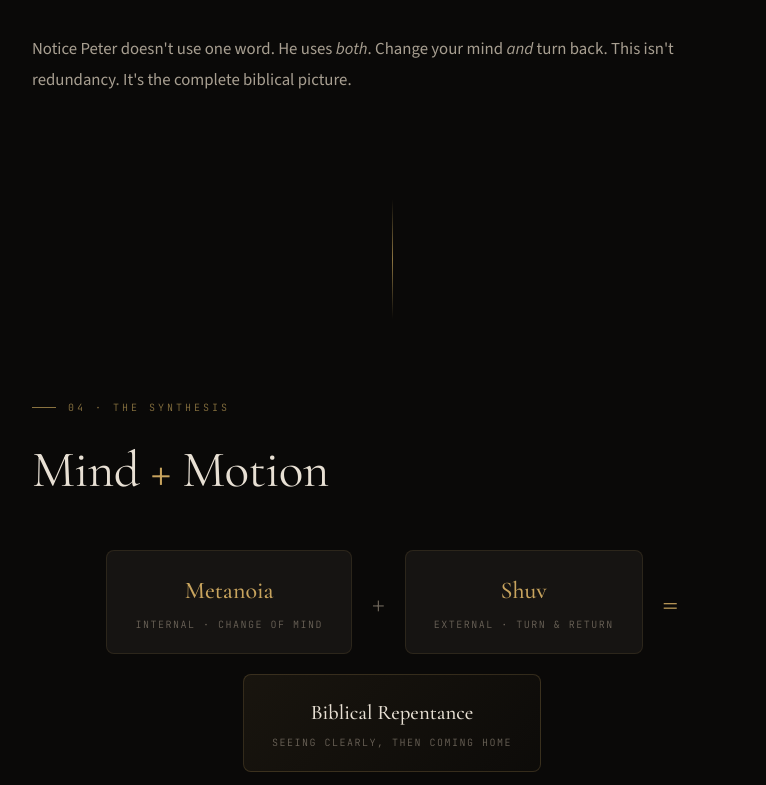
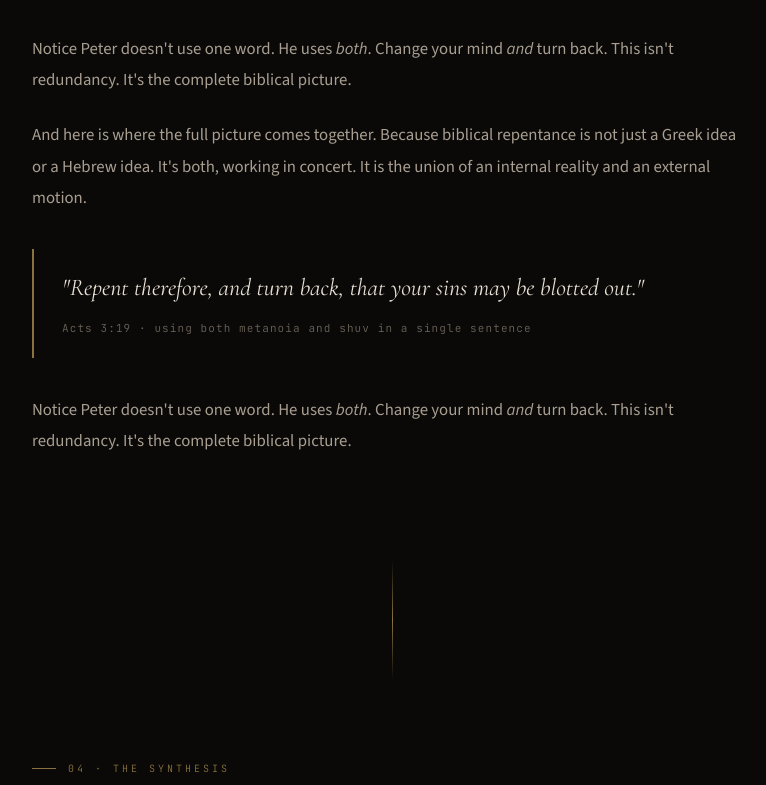
Before and after one commit to scha77/repent, a plain HTML site: page index.html in a window 1280 px wide. Shown: the part 5235-6020 px from the top of the page, without its empty margins (248-1014 px from the left). Drawn offline with nearby package versions, Linux system fonts and the light colour scheme.

Commit message:
Update index.html

```diff
--- a/index.html
+++ b/index.html
@@ -970,6 +970,15 @@ body {
     </div>
 
     <p class="body-text reveal">Notice Peter doesn't use one word. He uses <em>both</em>. Change your mind <em>and</em> turn back. This isn't redundancy. It's the complete biblical picture.</p>
+
+    <p class="body-text reveal reveal-delay-4">And here is where the full picture comes together. Because biblical repentance is not just a Greek idea or a Hebrew idea. It's both, working in concert. It is the union of an internal reality and an external motion.</p>
+
+    <div class="quote-block reveal">
+      <div class="quote-text">"Repent therefore, and turn back, that your sins may be blotted out."</div>
+      <div class="quote-source">Acts 3:19 · using both metanoia and shuv in a single sentence</div>
+    </div>
+
+    <p class="body-text reveal">Notice Peter doesn't use one word. He uses <em>both</em>. Change your mind <em>and</em> turn back. This isn't redundancy. It's the complete biblical picture.</p>
   </div>
 </section>
 
@@ -1120,7 +1129,7 @@ body {
   <div class="section-inner">
     <div class="section-label reveal" style="justify-content:center;">08 · The Invitation</div>
     <h2 class="final-heading reveal reveal-delay-1">You don't have to<br><em>clean yourself up</em></h2>
-    <p class="final-text reveal reveal-delay-2">"Turn from your sin" comes from a good place. The people who teach it love God and want others to take sin seriously. But when that phrase becomes the definition of repentance, the listener often hears something the Bible never said: that God is waiting for them to get their act together before He'll have them back.</p>
+    <p class="final-text reveal reveal-delay-2">"Turn from your sin" comes from a good place. But when that phrase becomes the definition of repentance, the listener often hears something the Bible never said: that God is waiting for them to get their act together before He'll have them back.</p>
     <p class="final-text reveal reveal-delay-3">Repentance is not the burden of moral perfection. It is the relief of finally admitting you were never capable of it. It is the son in the pigsty looking up and saying, <em>"My father's house has bread enough and to spare."</em></p>
     <p class="final-text reveal reveal-delay-4">The change of mind is this: <strong>I am not God. I need God.</strong><br>The turning is this: <strong>I'm going home.</strong></p>
     <p class="final-text reveal reveal-delay-5">And the good news, the genuinely breathtaking good news, is that the Father is already running toward you.</p>
```
